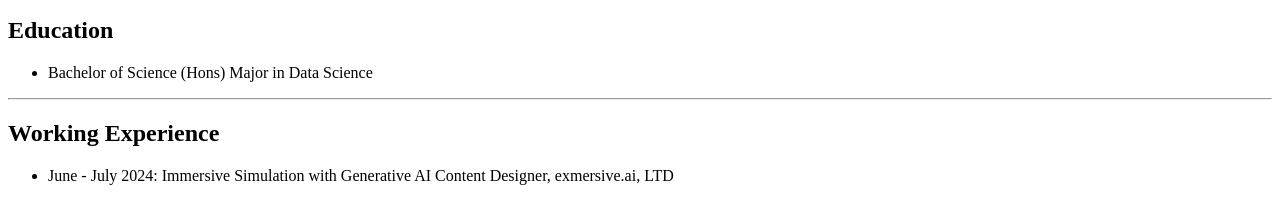
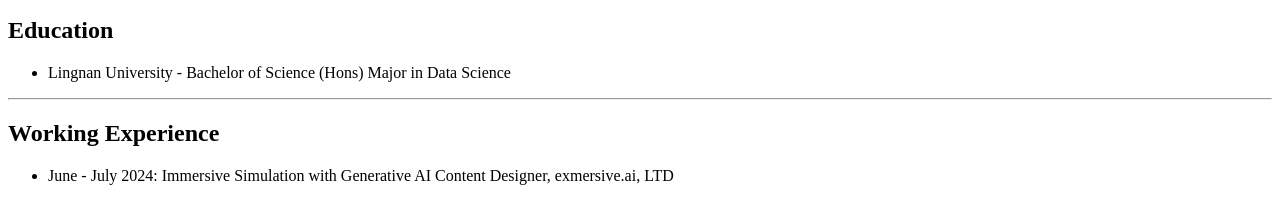
Before and after one commit to TamYukSum/R04T01, a plain HTML site: page index.html in a window 1280 px wide. Shown: the part 349-548 px from the top of the page. Drawn offline with Linux system fonts and the light colour scheme.

Commit message:
Update index.html

```diff
--- a/index.html
+++ b/index.html
@@ -10,7 +10,7 @@
     <section>
         <h2>Education</h2>
         <ul>
-            <li>Bachelor of Science (Hons) Major in Data Science</li>
+            <li>Lingnan University - Bachelor of Science (Hons) Major in Data Science</li>
         </ul>
     <hr>
     </section>
```
